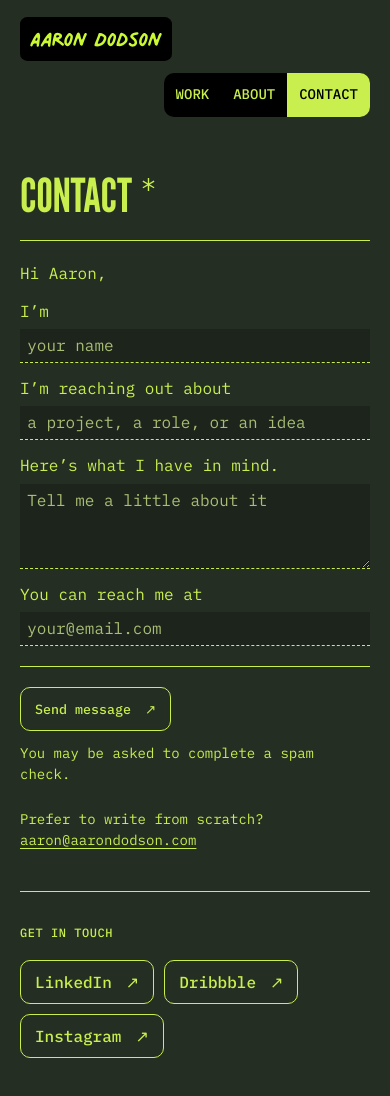
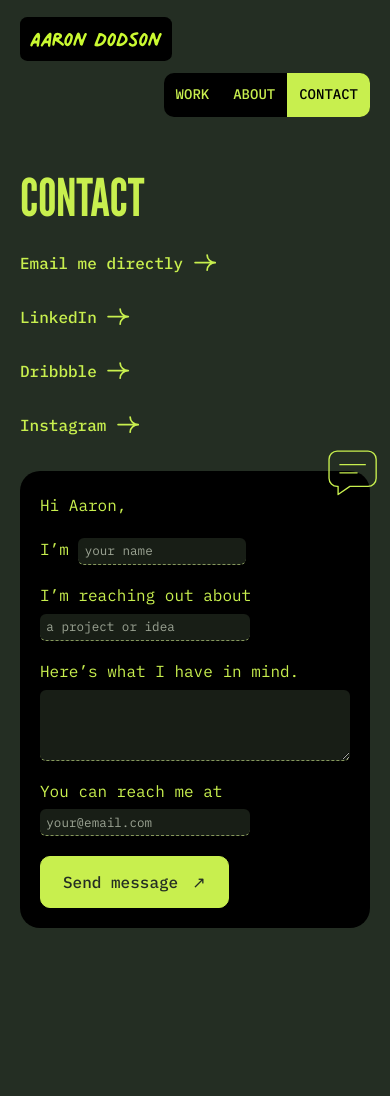
Before and after one commit to aarondodson/aarondodson.com, a plain HTML site: page contact.html in a window 390 px wide. After the commit the page ends 968 px from the top, so only its background shows below. Drawn offline with nearby package versions, Linux system fonts and the light colour scheme.

Commit message:
Refine Contact layout and animate send confirmation
- Place the Contact heading and stacked arrow links beside the rounded form panel.
- Refine form fields, focus outlines, and the send button.
- Draw a checkmark in the chat icon after the FormSubmit return and respect reduced motion.

```diff
--- a/contact.html
+++ b/contact.html
@@ -16,7 +16,7 @@
   <meta property="og:image:alt" content="Black-and-white portrait of Aaron Dodson">
   <meta name="twitter:card" content="summary">
   <link rel="stylesheet" href="https://fonts.googleapis.com/css2?family=IBM+Plex+Mono:wght@400;500&amp;family=League+Gothic&amp;display=swap">
-  <link rel="stylesheet" href="styles.css?v=interaction-polish">
+  <link rel="stylesheet" href="styles.css?v=contact-confirmation">
 </head>
 <body>
   <a class="skip-link" href="#main-content">Skip to content</a>
@@ -29,39 +29,92 @@
         <a href="contact.html" aria-current="page">Contact</a>
       </nav>
     </header>
-    <main id="main-content" tabindex="-1" class="interior-main contact-main">
-      <h1 class="page-title">Contact <svg class="label-accent" viewBox="0 0 16 16" fill="none" stroke="currentColor" stroke-width="1.5" aria-hidden="true" focusable="false"><path d="M8 1v14M2 4.5l12 7M2 11.5l12-7"/></svg></h1>
+    <main id="main-content" tabindex="-1" class="interior-main contact-layout" aria-labelledby="contact-title">
+      <div class="contact-info" id="contact">
+        <h1 class="page-title" id="contact-title">Contact</h1>
+        <nav class="contact-links" aria-label="Contact links">
+          <a class="text-button" href="mailto:aaron@aarondodson.com">
+            Email me directly
+            <svg viewBox="0 0 104 80" fill="none" stroke="currentColor" stroke-width="8" stroke-linecap="round" stroke-linejoin="round" aria-hidden="true" focusable="false">
+                <path d="M5 40h94M61 5c0 19 17 35 38 35-21 0-38 16-38 35"/>
+              </svg>
+          </a>
+          <a class="text-button" href="https://www.linkedin.com/in/aaronjdodson/" target="_blank" rel="noopener noreferrer">
+            LinkedIn
+            <svg viewBox="0 0 104 80" fill="none" stroke="currentColor" stroke-width="8" stroke-linecap="round" stroke-linejoin="round" aria-hidden="true" focusable="false">
+                <path d="M5 40h94M61 5c0 19 17 35 38 35-21 0-38 16-38 35"/>
+              </svg>
+          </a>
+          <a class="text-button" href="https://dribbble.com/aarondodson" target="_blank" rel="noopener noreferrer">
+            Dribbble
+            <svg viewBox="0 0 104 80" fill="none" stroke="currentColor" stroke-width="8" stroke-linecap="round" stroke-linejoin="round" aria-hidden="true" focusable="false">
+                <path d="M5 40h94M61 5c0 19 17 35 38 35-21 0-38 16-38 35"/>
+              </svg>
+          </a>
+          <a class="text-button" href="https://www.instagram.com/aarondodson/" target="_blank" rel="noopener noreferrer">
+            Instagram
+            <svg viewBox="0 0 104 80" fill="none" stroke="currentColor" stroke-width="8" stroke-linecap="round" stroke-linejoin="round" aria-hidden="true" focusable="false">
+                <path d="M5 40h94M61 5c0 19 17 35 38 35-21 0-38 16-38 35"/>
+              </svg>
+          </a>
+        </nav>
+      </div>
+      <div class="contact-panel">
+        <svg class="contact-chat-icon" viewBox="0 0 64 64" fill="none" stroke="currentColor" stroke-width="1.5" stroke-linecap="round" stroke-linejoin="round" aria-hidden="true" focusable="false">
+          <path d="M15 10h34a9 9 0 0 1 9 9v21a9 9 0 0 1-9 9H29L16 58v-9h-1a9 9 0 0 1-9-9V19a9 9 0 0 1 9-9Z"/>
+          <path class="contact-chat-lines" d="M18 25h28M18 34h19"/>
+          <path class="contact-chat-check" pathLength="1" d="m19 29 8 8 17-17"/>
+        </svg>
         <form class="contact-form" action="https://formsubmit.co/aaron@aarondodson.com" method="post">
           <input type="hidden" name="_subject" value="New portfolio contact">
           <div class="contact-letter">
             <p>Hi Aaron,</p>
-          <p><label for="contact-name">I’m</label> <input id="contact-name" name="name" aria-label="Your name" autocomplete="name" placeholder="your name" maxlength="100" required></p>
-          <p><label for="contact-topic">I’m reaching out about</label> <input id="contact-topic" name="topic" placeholder="a project, a role, or an idea" maxlength="150" required></p>
+            <p class="contact-line"><label for="contact-name">I’m</label> <input id="contact-name" name="name" aria-label="Your name" autocomplete="name" placeholder="your name" maxlength="100" required></p>
+            <p class="contact-line"><label for="contact-topic">I’m reaching out about</label> <input id="contact-topic" name="topic" placeholder="a project or idea" maxlength="150" required></p>
             <div class="contact-details">
               <label for="contact-message">Here’s what I have in mind.</label>
-            <textarea id="contact-message" name="message" rows="3" placeholder="Tell me a little about it" maxlength="1200" required></textarea>
+              <textarea id="contact-message" name="message" rows="3" maxlength="1200" required></textarea>
             </div>
-          <p><label for="contact-email">You can reach me at</label> <input id="contact-email" name="email" type="email" autocomplete="email" placeholder="your@email.com" maxlength="254" required></p>
+            <p class="contact-line"><label for="contact-email">You can reach me at</label> <input id="contact-email" name="email" type="email" autocomplete="email" placeholder="your@email.com" maxlength="254" required></p>
           </div>
           <div class="contact-actions">
             <button class="text-link" type="submit">Send message <span aria-hidden="true">↗</span></button>
-          <p>You may be asked to complete a spam check.</p>
           </div>
         </form>
-      <p>Prefer to write from scratch? <a href="mailto:aaron@aarondodson.com">aaron@aarondodson.com</a></p>
+        <div class="contact-confirmation" hidden>
+          <h2 tabindex="-1">Message sent.</h2>
+          <p>Thanks for reaching out.</p>
+        </div>
+      </div>
     </main>
-    <footer class="section-row site-footer" id="contact">
-      <h2 class="section-label">Get in touch</h2>
-      <div class="footer-links">
-        <a class="text-link" href="https://www.linkedin.com/in/aaronjdodson/" target="_blank" rel="noopener noreferrer">LinkedIn <span aria-hidden="true">↗</span></a>
-        <a class="text-link" href="https://dribbble.com/aarondodson" target="_blank" rel="noopener noreferrer">Dribbble <span aria-hidden="true">↗</span></a>
-        <a class="text-link" href="https://www.instagram.com/aarondodson/" target="_blank" rel="noopener noreferrer">Instagram <span aria-hidden="true">↗</span></a>
-      </div>
-    </footer>
   </div>
   <script>
     const form = document.querySelector('.contact-form');
     const requiredFields = form.querySelectorAll('[required]');
+    const returnKey = 'portfolio-contact-return';
+    const currentUrl = new URL(window.location.href);
+    const sentToken = currentUrl.searchParams.get('sent');
+
+    if (sentToken) {
+      currentUrl.searchParams.delete('sent');
+      window.history.replaceState(null, '', currentUrl);
+
+      let confirmed = false;
+      try {
+        confirmed = sessionStorage.getItem(returnKey) === sentToken;
+        if (confirmed) sessionStorage.removeItem(returnKey);
+      } catch {
+        // The provider's confirmation remains available when storage is blocked.
+      }
+
+      if (confirmed) {
+        const confirmation = document.querySelector('.contact-confirmation');
+        form.hidden = true;
+        confirmation.hidden = false;
+        form.parentElement.classList.add('is-sent');
+        confirmation.querySelector('h2').focus();
+      }
+    }
 
     for (const field of requiredFields) {
       field.addEventListener('input', () => field.setCustomValidity(''));
@@ -72,7 +125,27 @@
         field.setCustomValidity(field.value.trim() ? '' : 'Please fill in this blank.');
       }
 
-      if (!form.reportValidity()) event.preventDefault();
+      if (!form.reportValidity()) {
+        event.preventDefault();
+        return;
+      }
+
+      try {
+        const token = crypto.randomUUID();
+        sessionStorage.setItem(returnKey, token);
+        const returnUrl = new URL(currentUrl.pathname, currentUrl.origin);
+        returnUrl.searchParams.set('sent', token);
+        let next = form.elements.namedItem('_next');
+        if (!next) {
+          next = document.createElement('input');
+          next.type = 'hidden';
+          next.name = '_next';
+          form.append(next);
+        }
+        next.value = returnUrl.href;
+      } catch {
+        // FormSubmit shows its own confirmation when a custom return is unavailable.
+      }
     });
   </script>
 </body>
--- a/styles.css
+++ b/styles.css
@@ -435,47 +435,137 @@ a.project { text-decoration: none; }
   }
 }
 
-.contact-main .label-accent {
-  margin-inline-start: .05em;
+.contact-layout {
+  grid-template-columns: minmax(0, 1fr) minmax(0, 2fr);
+  align-items: start;
 }
 
-.contact-form {
-  width: min(100%, 56rem);
+.contact-info {
+  display: grid;
+  justify-items: start;
+  gap: 1.25rem;
+}
+
+.contact-panel {
+  position: relative;
   min-width: 0;
+  padding: clamp(20px, 4.5vw, 64px);
+  border-radius: calc(var(--radius) * 2);
+  background: var(--black);
+}
+
+.contact-chat-icon {
+  position: absolute;
+  inset-block-start: 0;
+  inset-inline-end: 0;
+  width: clamp(58px, 7vw, 92px);
+  height: auto;
+  color: var(--lime);
+  transform: translate(20%, -50%);
+  pointer-events: none;
+}
+
+.contact-chat-check,
+.contact-panel.is-sent .contact-chat-lines {
+  opacity: 0;
+}
+
+.contact-panel.is-sent .contact-chat-check {
+  opacity: 1;
+}
+
+.contact-confirmation h2 {
+  font: 400 clamp(2.75rem, 6vw, 5rem)/.95 var(--display);
+  text-transform: uppercase;
+}
+
+.contact-confirmation p {
+  margin-top: .75rem;
+}
+
+@media (prefers-reduced-motion: no-preference) {
+  .contact-panel.is-sent .contact-chat-lines {
+    animation: contact-chat-clear 140ms ease-out both;
+  }
+
+  .contact-panel.is-sent .contact-chat-check {
+    stroke-dasharray: 1;
+    animation: contact-chat-draw 250ms 100ms ease-out both;
+  }
+
+  .contact-panel.is-sent .contact-chat-icon {
+    animation: contact-chat-bounce 340ms 140ms cubic-bezier(.16, 1, .3, 1) both;
+  }
+
+  @keyframes contact-chat-clear {
+    from { opacity: 1; }
+    to { opacity: 0; }
+  }
+
+  @keyframes contact-chat-draw {
+    from { stroke-dashoffset: 1; }
+    to { stroke-dashoffset: 0; }
+  }
+
+  @keyframes contact-chat-bounce {
+    0%, 100% { translate: 0 0; }
+    40% { translate: 0 -5px; }
+    72% { translate: 0 1px; }
+  }
+}
+
+#contact-title {
+  font-size: clamp(52px, 7.2vw, 108px);
 }
 
 .contact-letter {
   display: grid;
-  gap: .8rem;
-  padding-block: clamp(20px, 4vw, 44px);
-  border-block: var(--rule);
+  gap: 1rem;
   font-size: clamp(1rem, 2.5vw, 1.5rem);
-  line-height: 1.6;
+  line-height: 1.8;
+}
+
+.contact-line {
+  display: flex;
+  flex-wrap: wrap;
+  align-items: baseline;
+  gap: .25rem .6em;
 }
 
 .contact-letter input,
 .contact-letter textarea {
   border: 0;
-  border-radius: 0;
-  border-bottom: 1px dashed currentColor;
-  background: #1c241b;
-  color: inherit;
+  border-radius: 6px;
+  border-bottom: 1px dashed #86985c;
+  background: #181e16;
+  color: #fff;
   font: inherit;
-  padding: .25em .45em;
+  font-size: .875em;
+  padding: .15em .45em;
+  line-height: 1.55;
 }
 
 .contact-letter input {
-  width: min(100%, 17em);
-  vertical-align: middle;
+  width: min(100%, 15em);
+  min-width: 0;
 }
 
-.contact-letter input::placeholder,
-.contact-letter textarea::placeholder {
-  color: #a9bd75;
+.contact-letter input[autocomplete="name"] {
+  width: min(100%, 12em);
+}
+
+.contact-letter input::placeholder {
+  color: #9da595;
+  font-size: .9em;
+  opacity: 1;
 }
 
 .contact-letter input:focus-visible,
-.contact-letter textarea:focus-visible,
+.contact-letter textarea:focus-visible {
+  outline: 1px solid #86985c;
+  outline-offset: 1px;
+}
+
 .contact-actions button:focus-visible {
   outline: 2px solid var(--lime);
   outline-offset: 3px;
@@ -501,28 +591,27 @@ a.project { text-decoration: none; }
 }
 
 .contact-actions button {
-  border: var(--rule);
-  background: transparent;
-  color: inherit;
-  font-family: inherit;
+  min-height: 52px;
+  padding-inline: 22px;
+  background: var(--lime);
+  color: var(--green);
+  font: 500 1rem/1.25 "IBM Plex Mono", ui-monospace, monospace;
   cursor: pointer;
 }
 
 .contact-actions button:hover,
 .contact-actions button:focus-visible {
-  background: var(--lime);
-  color: var(--green);
+  background: #e0fa99;
 }
 
-.contact-main > p {
-  font-size: .875rem;
-  overflow-wrap: anywhere;
+.contact-links {
+  display: grid;
+  justify-items: start;
+  gap: 10px;
 }
 
-@media (max-width: 640px) {
-  .contact-letter input {
-    display: block;
-    width: 100%;
-    margin-top: .25rem;
+@media (max-width: 800px) {
+  .contact-layout {
+    grid-template-columns: minmax(0, 1fr);
   }
 }
```
Lines whose indentation alone changed are shown as unchanged.
